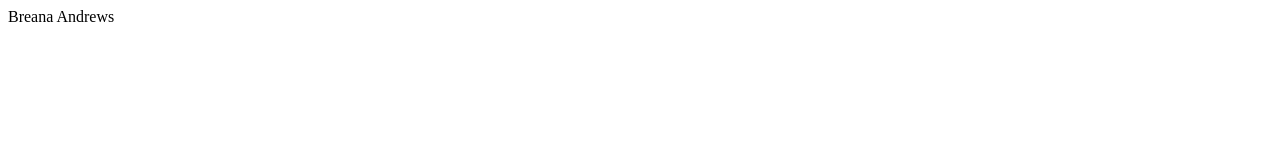
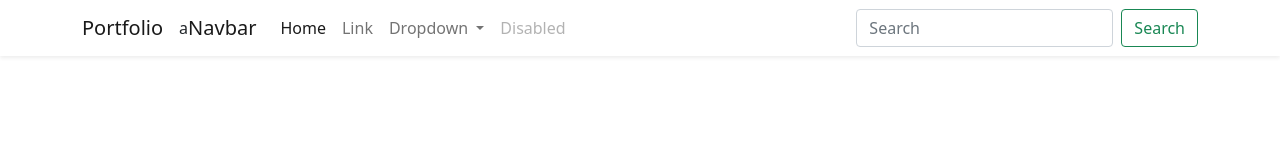
Before and after one commit to BreAndrews10/Breana-Andrews, a plain HTML site: page index.html in a window 1280 px wide. Drawn offline with nearby package versions, Linux system fonts and the light colour scheme.

Commit message:
git status created the project section, designing template completed

```diff
--- a/index.html
+++ b/index.html
@@ -4,9 +4,48 @@
     <meta charset="UTF-8">
     <meta http-equiv="X-UA-Compatible" content="IE=edge">
     <meta name="viewport" content="width=device-width, initial-scale=1.0">
-    <title>Document</title>
+    <link href="https://cdn.jsdelivr.net/npm/bootstrap@5.1.3/dist/css/bootstrap.min.css" rel="stylesheet" integrity="sha384-1BmE4kWBq78iYhFldvKuhfTAU6auU8tT94WrHftjDbrCEXSU1oBoqyl2QvZ6jIW3" crossorigin="anonymous">
+    <title>Portfolio</title>
 </head>
 <body>
-    Breana Andrews
+    <nav class="navbar navbar-expand-lg navbar-light shadow-sm">
+        <div class="container">
+           <a class="navbar-brand title-icon" href="#"><span class="font-primary">P</span>ortfolio</a>a
+          <a class="navbar-brand" href="#">Navbar</a>
+          <button class="navbar-toggler" type="button" data-bs-toggle="collapse" data-bs-target="#navbarSupportedContent" aria-controls="navbarSupportedContent" aria-expanded="false" aria-label="Toggle navigation">
+            <span class="navbar-toggler-icon"></span>
+          </button>
+          <div class="collapse navbar-collapse" id="navbarSupportedContent">
+            <ul class="navbar-nav me-auto mb-2 mb-lg-0">
+              <li class="nav-item">
+                <a class="nav-link active" aria-current="page" href="#">Home</a>
+              </li>
+              <li class="nav-item">
+                <a class="nav-link" href="#">Link</a>
+              </li>
+              <li class="nav-item dropdown">
+                <a class="nav-link dropdown-toggle" href="#" id="navbarDropdown" role="button" data-bs-toggle="dropdown" aria-expanded="false">
+                  Dropdown
+                </a>
+                <ul class="dropdown-menu" aria-labelledby="navbarDropdown">
+                  <li><a class="dropdown-item" href="#">Action</a></li>
+                  <li><a class="dropdown-item" href="#">Another action</a></li>
+                  <li><hr class="dropdown-divider"></li>
+                  <li><a class="dropdown-item" href="#">Something else here</a></li>
+                </ul>
+              </li>
+              <li class="nav-item">
+                <a class="nav-link disabled">Disabled</a>
+              </li>
+            </ul>
+            <form class="d-flex">
+              <input class="form-control me-2" type="search" placeholder="Search" aria-label="Search">
+              <button class="btn btn-outline-success" type="submit">Search</button>
+            </form>
+          </div>
+        </div>
+      </nav>
+
+    <script src="https://cdn.jsdelivr.net/npm/bootstrap@5.1.3/dist/js/bootstrap.bundle.min.js" integrity="sha384-ka7Sk0Gln4gmtz2MlQnikT1wXgYsOg+OMhuP+IlRH9sENBO0LRn5q+8nbTov4+1p" crossorigin="anonymous"></script>
 </body>
 </html>
```
Also changed, not shown: Images/project-twitter.png (added), Images/techis-logo.png (added), style.css (added), 1 other file.
